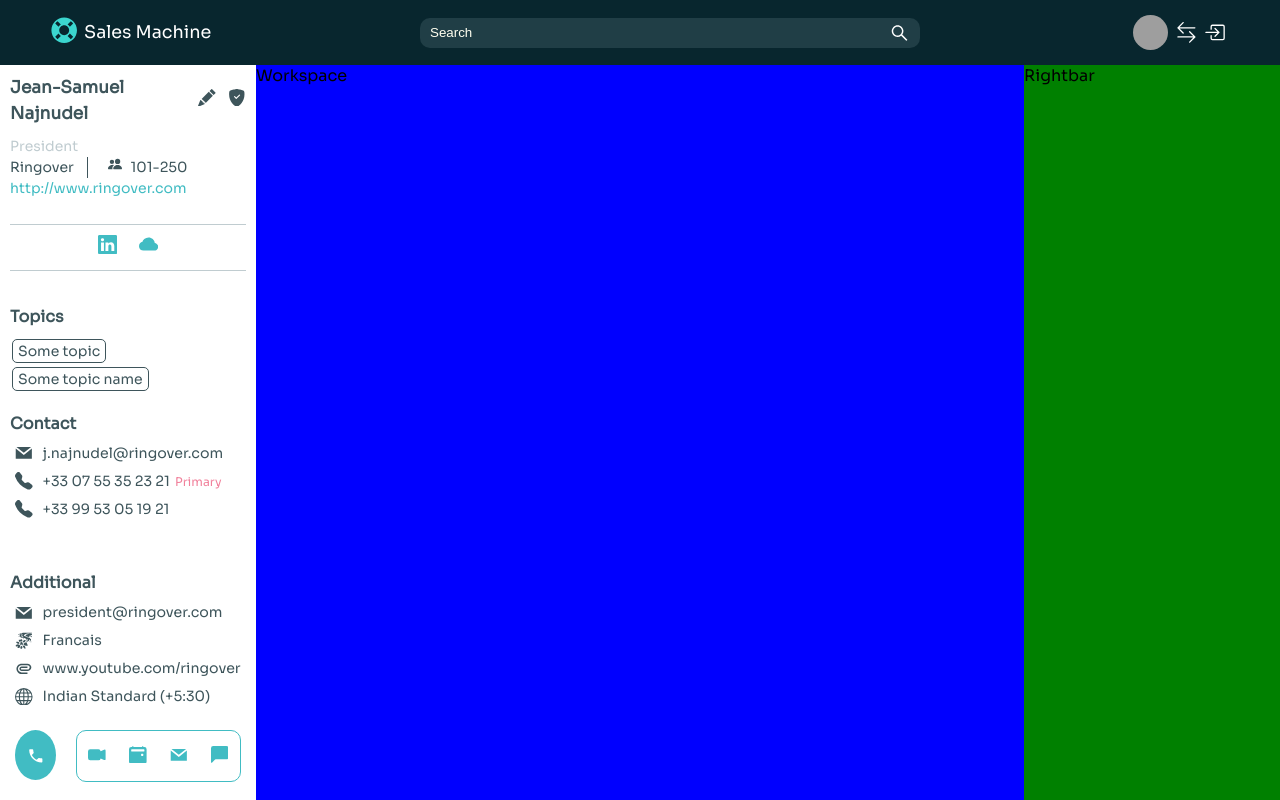
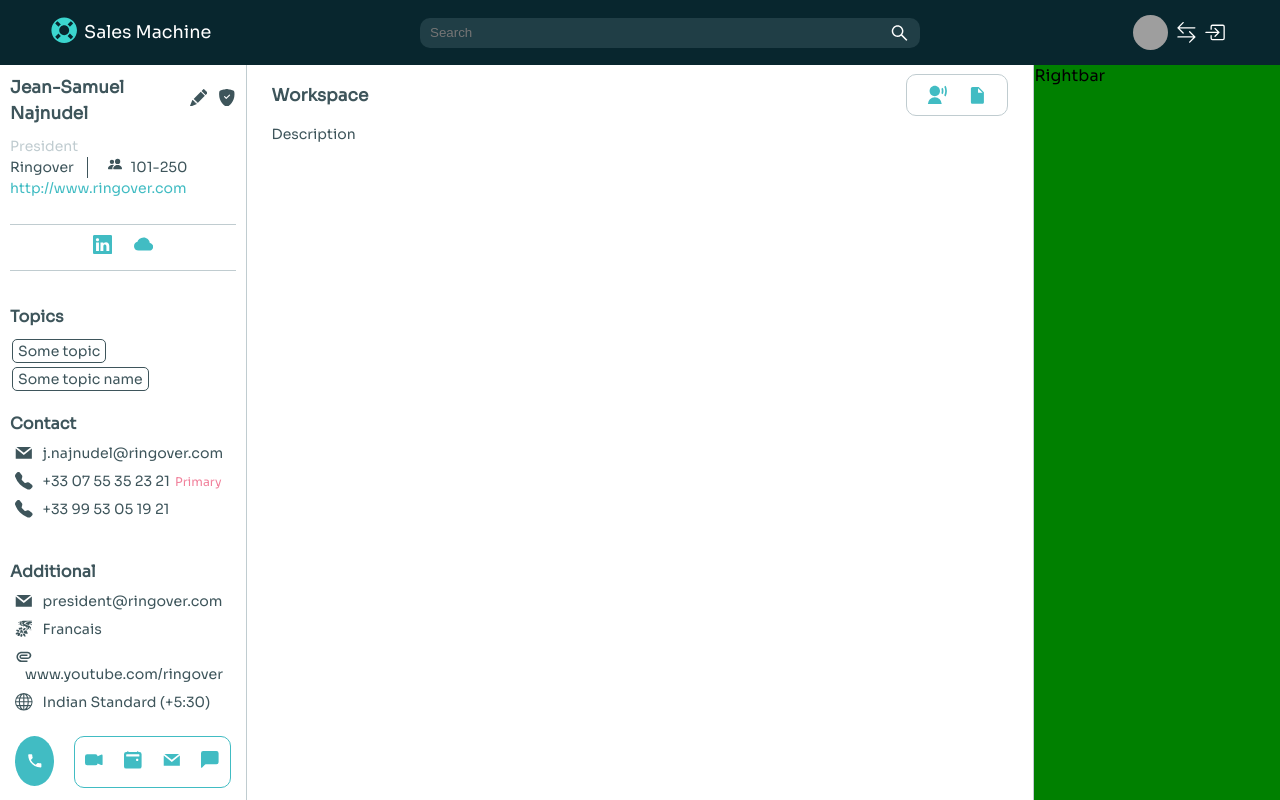
Before and after one commit to bsattam/Ringover-Assignment, a React (Create React App) app: page / in a window 1280 px wide. Built offline with nearby package versions, Linux system fonts and the light colour scheme; grey boxes are pictures that could not be loaded.

Commit message:
workspace heading done.

```diff
--- a/src/components/Navbar.js
+++ b/src/components/Navbar.js
@@ -16,7 +16,7 @@
         <div>Sales Machine</div>
       </div>
       <div className='inputContainer'>
-        <input type='text' value='Search' className='inputField'/>
+        <input type='text' placeholder='Search' className='inputField'/>
         <IconContext.Provider value={{size: '1.5em', className: 'searchIcon'}}>
           <AiOutlineSearch/>
         </IconContext.Provider>
--- a/src/components/Workspace.js
+++ b/src/components/Workspace.js
@@ -1,10 +1,16 @@
 import React from 'react'
+import Heading from './workspace/Heading'
+import Description from './workspace/Description'
 import styles from '../styles/Workspace.scss'
 
 export default function Workspace() {
   return (
     <div className='workspace'>
-        Workspace
+        <Heading/>
+        <Description/>
+        <div>
+
+        </div>
     </div>
   )
 }
--- /dev/null
+++ b/src/components/workspace/Description.js
@@ -0,0 +1,7 @@
+import React from 'react'
+
+export default function Description() {
+  return (
+    <div>Description</div>
+  )
+}
--- /dev/null
+++ b/src/components/workspace/Heading.js
@@ -0,0 +1,21 @@
+import React from 'react'
+import '../../styles/Workspace.scss'
+import { IconContext } from "react-icons";
+import { RiUserVoiceFill } from "react-icons/ri";
+import { IoMdDocument } from "react-icons/io";
+
+export default function Heading() {
+  return (
+    <div className='workspaceHeading'>
+        <div className='headingText'>
+            <h4>Workspace</h4>
+        </div>
+        <div className='headingButtons'>
+            <IconContext.Provider value={{size: '1.3rem'}}>
+                <RiUserVoiceFill/>
+                <IoMdDocument/>
+            </IconContext.Provider>
+        </div>
+    </div>
+  )
+}
--- a/src/styles/Workspace.scss
+++ b/src/styles/Workspace.scss
@@ -1,4 +1,39 @@
+@import "variables";
+@import "_mixins";
+
 .workspace{
-    background-color: blue;
     flex: 3;
+    display: flex;
+    flex-direction: column;
+    padding: 0 25px;
+    color: $bodyHeadingColor;
+    font-size: 14px;
+    border-width: 0 1px 0 1px;
+    border-style: solid;
+    border-color: $fadedTextColor;
+
+    h4{
+        font-size: 17px;
+        margin: 10px 0;
+    }
 }
+
+.workspaceHeading{
+    display: flex;
+    align-items: center;
+    height: 60px;
+
+    .headingText{
+        flex: 1;
+    }
+
+    .headingButtons{
+        display: flex;
+        padding: 10px 0;
+        width: 100px;
+        justify-content: space-evenly;
+        color: $bodyIconColor;
+        border: 1px solid $fadedTextColor;
+        border-radius: 10px;
+    }
+}
```
